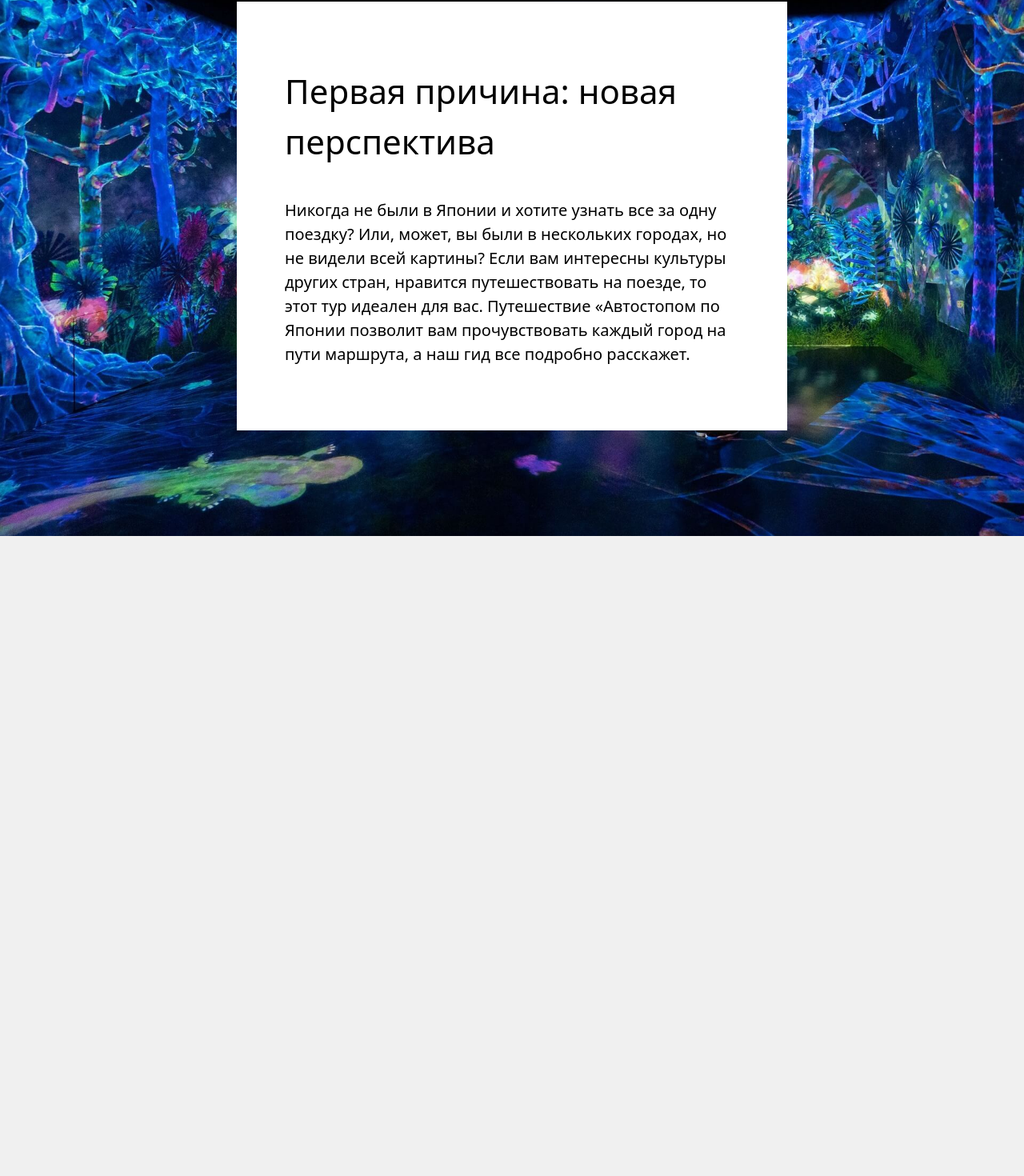
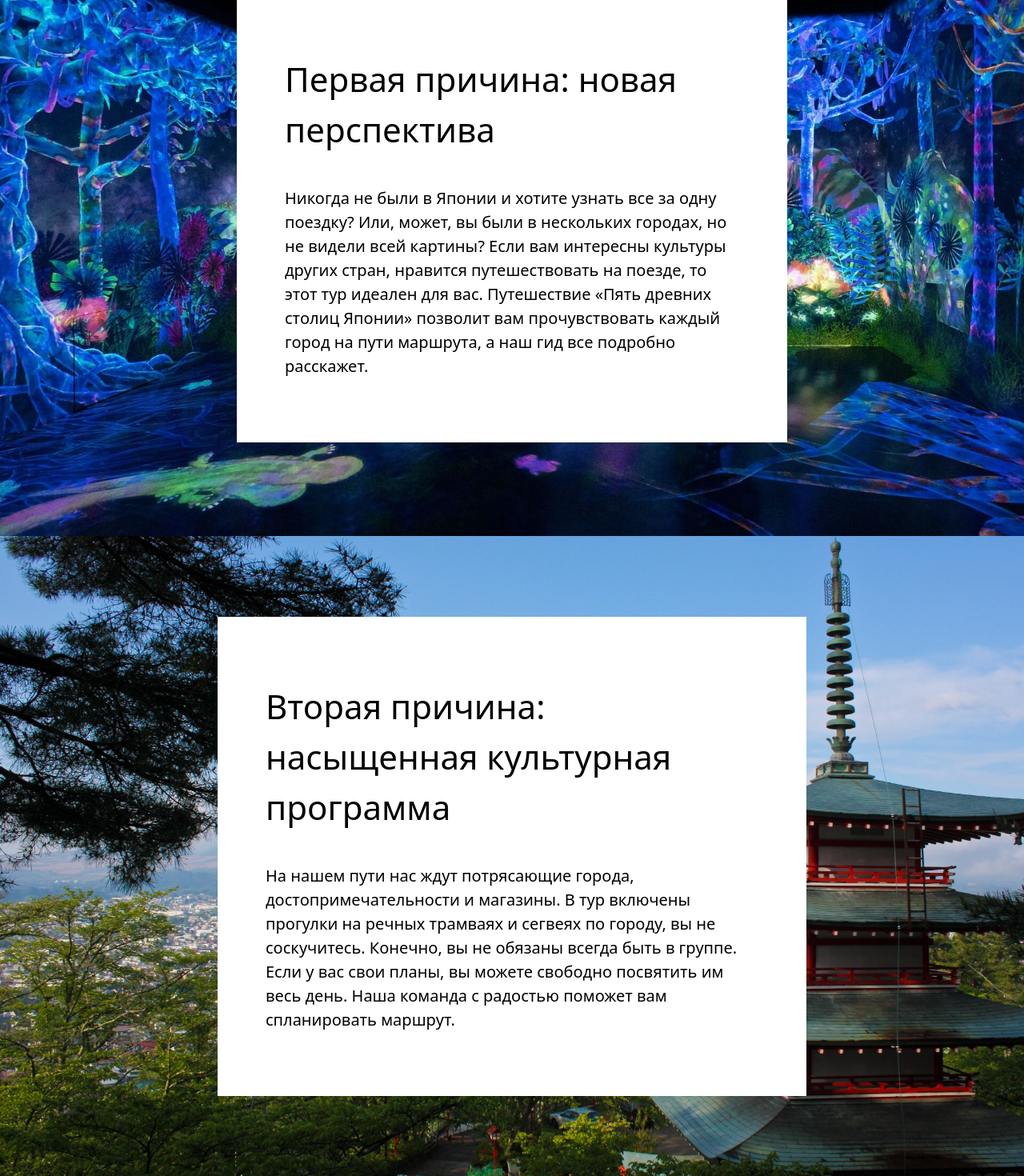
Before and after one commit to Extager/JapanTour, a React (Vite) app: page / in a window 1280 px wide. Shown: the part 2530-4000 px from the top of the page at 80% size. Before the commit the page ends 3200 px from the top, so only its background shows below. Built offline with nearby package versions, Linux system fonts and the light colour scheme.

Commit message:
reason-2

```diff
--- a/src/App.jsx
+++ b/src/App.jsx
@@ -3,6 +3,7 @@ import About from './components/main/about/about';
 import DS from './components/main/details_short/details_short';
 import Reasons from "./components/main/reasons/reasons";
 import Reason_1 from "./components/main/reason_1/reason1";
+import Reason_2 from "./components/main/reason_2/reason_2";
 
 export default function App() {
   return (
@@ -28,6 +29,10 @@ export default function App() {
         <Reason_1 />
       </div>
 
+      <div>
+        <Reason_2 />
+      </div>
+
     </div>
   )
 }
--- a/src/components/main/details_short/details_short.jsx
+++ b/src/components/main/details_short/details_short.jsx
@@ -2,7 +2,7 @@ import Calendar from '../../../images/Calendar.svg';
 import City from '../../../images/City.svg';
 import Wallet from '../../../images/Wallet.svg';
 
-export default  function DS(){
+export default function DS(){
     return(
         <div className="w-full flex h-[50vh] justify-center items-center">
             <div className="text-center flex mx-5 flex-col items-center w-[360px]">
--- a/src/components/main/reason_1/reason1.jsx
+++ b/src/components/main/reason_1/reason1.jsx
@@ -7,7 +7,7 @@ export default function Reason_1(){
                     <p className="text-[20px] py-[20px]">Никогда не были в Японии и хотите узнать все за одну поездку?
                     Или, может, вы были в нескольких городах, но не видели всей картины?
                     Если вам интересны культуры других стран, нравится путешествовать на поезде, то этот тур идеален для вас.
-                    Путешествие «Автостопом по Японии позволит вам прочувствовать каждый город на пути маршрута, а наш гид все подробно расскажет.</p>
+                    Путешествие «Пять древних столиц Японии» позволит вам прочувствовать каждый город на пути маршрута, а наш гид все подробно расскажет.</p>
                 </div>
             </div>
         </div>
--- /dev/null
+++ b/src/components/main/reason_2/reason_2.jsx
@@ -0,0 +1,16 @@
+export default function Reason_2(){
+    return(
+        <div className="w-[100%] h-[100vh] flex justify-center items-center bg-[url('./images/Reason2.jpeg')] bg-center bg-cover bg-fixed">
+            <div className="bg-white flex items-center justify-center w-[92vh] h-auto px-[60px] py-[60px] text-left">
+                <div className="items-center flex flex-col justify-center">
+                    <p className="text-[42px] py-[20px] font-medium">Вторая причина: насыщенная культурная программа</p>
+                    <p className="text-[20px] py-[20px]">На нашем пути нас ждут потрясающие города, достопримечательности и магазины.
+                    В тур включены прогулки на речных трамваях и сегвеях по городу, вы не соскучитесь.
+                    Конечно, вы не обязаны всегда быть в группе.
+                    Если у вас свои планы, вы можете свободно посвятить им весь день.
+                    Наша команда с радостью поможет вам спланировать маршрут.</p>
+                </div>
+            </div>
+        </div>
+    );
+}
```
Also changed, not shown: src/images/Reason2.jpeg (added).
